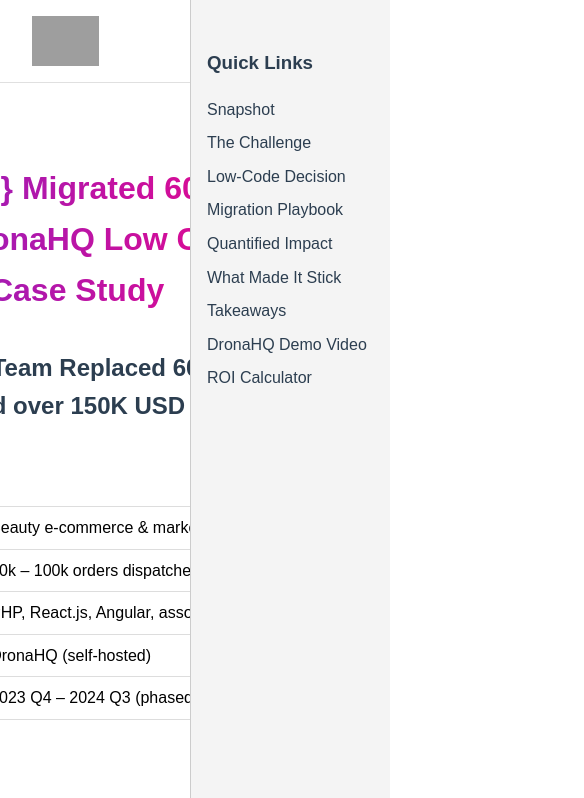
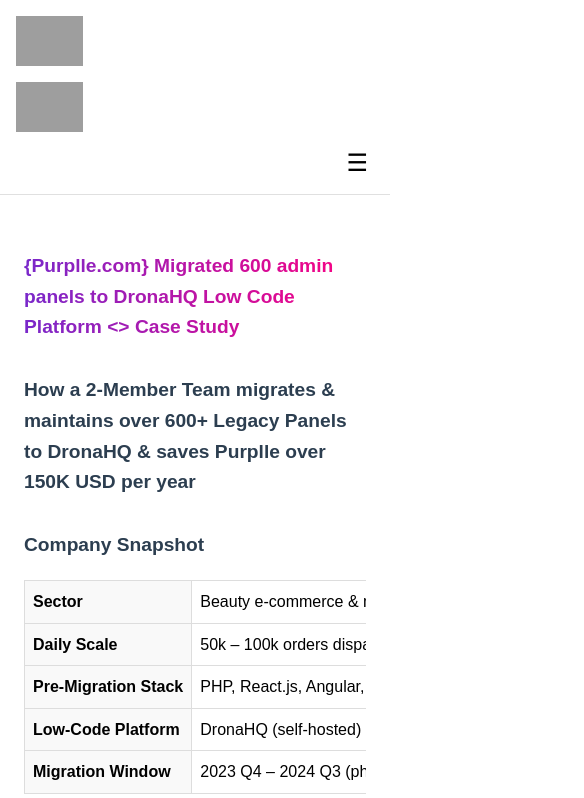
Before and after one commit to jinen83/ecommerce-casestudy, a plain HTML site: page index.html in a window 390 px wide. Shown: the top 798 px of the page, 584 px wide, since content can reach past the window. Drawn offline with Linux system fonts and the light colour scheme; grey boxes are pictures that could not be loaded.

Commit message:
Update index.html

```diff
--- a/index.html
+++ b/index.html
@@ -5,40 +5,37 @@
   <meta name="viewport" content="width=device-width, initial-scale=1.0" />
   <title>Purplle Migrated admin panels to DronaHQ Low Code <> Case Study</title>
   <style>
-    body { font-family: Arial, sans-serif; line-height: 1.6; margin: 0; padding: 0; }
-    header { display: flex; justify-content: space-between; align-items: center; padding: 1rem 2rem; background: #fff; border-bottom: 1px solid #e0e0e0; }
-    header img { max-height: 50px; }
-    #container { display: flex; }
-    #sidebar {
-      position: fixed;
-      right: 0;
-      top: 0;
-      width: 200px;
-      height: 100vh;
-      overflow-y: auto;
-      background: #f4f4f4;
-      border-left: 1px solid #ccc;
-      padding: 1rem;
-      box-sizing: border-box;
+     body {
+      font-family: Arial, sans-serif;
+      line-height: 1.6;
+      margin: 0;
+      padding: 0;
+      background: #fff;
     }
-    #sidebar ul { list-style: none; padding: 0; }
-    #sidebar li { margin: 0.5rem 0; }
-    #sidebar a { text-decoration: none; color: #2c3e50; }
-    #sidebar a:hover { text-decoration: underline; }
-    .gradient-text { background: linear-gradient(90deg, #7928CA, #FF0080); -webkit-background-clip: text; -webkit-text-fill-color: transparent; }
-    .content { margin-right: 220px; padding: 2rem; }
-    h1, h2, h3, h4 { color: #2c3e50; margin-top: 2rem; }
-    table { width: 100%; border-collapse: collapse; margin: 1rem 0; }
-    th, td { border: 1px solid #ddd; padding: 0.5rem; text-align: left; }
-    th { background-color: #f9f9f9; }
-    section { margin-bottom: 2rem; }
-    .calculator { background: #f9f9f9; padding: 1rem; border: 1px solid #ccc; border-radius: 4px; max-width: 400px; }
-    .calculator label { display: block; margin-top: 0.5rem; }
-    .calculator select, .calculator input { width: 100%; padding: 0.4rem; margin-top: 0.3rem; }
-    .result { margin-top: 1rem; font-weight: bold; }
-    .small-link { font-size: 0.9rem; margin-top: 0.5rem; }
-    pre { background: #eee; padding: 1rem; overflow-x: auto; }
-        #container {
+    header {
+      position: relative;
+      z-index: 1000;
+      display: flex;
+      justify-content: space-between;
+      align-items: center;
+      padding: 1rem 2rem;
+      background: #fff;
+      border-bottom: 1px solid #e0e0e0;
+      flex-wrap: wrap;
+    }
+    header img {
+      max-height: 50px;
+      margin-bottom: 0.5rem;
+    }
+    #menu-toggle {
+      display: none;
+      background: none;
+      border: none;
+      font-size: 1.5rem;
+      cursor: pointer;
+      margin-left: auto;
+    }
+    #container {
       display: flex;
       justify-content: center;
       align-items: flex-start;
@@ -47,10 +44,100 @@
       padding: 1rem;
       box-sizing: border-box;
     }
-
     .content {
       flex: 1;
       padding: 2rem;
+      box-sizing: border-box;
+      width: 100%;
+    }
+    .content table {
+      width: 100%;
+      border-collapse: collapse;
+      margin: 1rem 0;
+      display: block;
+      overflow-x: auto;
+    }
+    th, td {
+      border: 1px solid #ddd;
+      padding: 0.5rem;
+      text-align: left;
+      white-space: nowrap;
+    }
+    th { background-color: #f9f9f9; }
+    section { margin-bottom: 2rem; }
+    .gradient-text {
+      background: linear-gradient(90deg, #7928CA, #FF0080);
+      -webkit-background-clip: text;
+      -webkit-text-fill-color: transparent;
+    }
+    h1, h2, h3, h4 { color: #2c3e50; margin-top: 2rem; }
+    .calculator {
+      background: #f9f9f9;
+      padding: 1rem;
+      border: 1px solid #ccc;
+      border-radius: 4px;
+      max-width: 400px;
+      margin: 0 auto;
+      box-sizing: border-box;
+    }
+    .calculator label { display: block; margin-top: 0.5rem; }
+    .calculator select, .calculator input { width: 100%; padding: 0.4rem; margin-top: 0.3rem; box-sizing: border-box; }
+    .result { margin-top: 1rem; font-weight: bold; }
+    .small-link { font-size: 0.9rem; margin-top: 0.5rem; }
+    pre { background: #eee; padding: 1rem; overflow-x: auto; }
+
+    /* Sidebar - hidden by default in mobile, fixed on large screens */
+    #sidebar {
+      display: none;
+    }
+
+    /* Layout for larger viewports */
+    @media only screen and (min-width: 769px) {
+      body {
+        padding-right: 200px;
+      }
+      #sidebar {
+        display: block;
+        position: fixed;
+        right: 0;
+        top: 0;
+        width: 200px;
+        height: 100vh;
+        overflow-y: auto;
+        background: #f4f4f4;
+        border-left: 1px solid #ccc;
+        padding: 1rem;
+        box-sizing: border-box;
+      }
+    }
+
+    /* Mobile Responsive */
+    @media only screen and (max-width: 768px) {
+      header {
+        flex-direction: column;
+        align-items: flex-start;
+        padding: 1rem;
+      }
+      header img { margin: 0 0 1rem 0; }
+      #menu-toggle { display: block; }
+      #container { flex-direction: column; padding: 0.5rem; }
+      .content { padding: 1rem; }
+      #sidebar {
+        position: absolute;
+        top: 60px;
+        left: 0;
+        width: 100%;
+        max-height: calc(100vh - 60px);
+        display: none;
+        border-top: 1px solid #ccc;
+        padding: 1rem;
+        background: #f4f4f4;
+        z-index: 999;
+      }
+      #sidebar.open { display: block; }
+      .calculator { max-width: 100%; }
+      h1, h2, h3, h4 { font-size: 1.2rem; }
+      p, ul, ol, blockquote, pre { font-size: 1rem; }
     }
   </style>
 </head>
@@ -59,12 +146,13 @@
   <header>
     <img src="https://dms-bucket-727.s3.amazonaws.com/logos/DronaHQ_Logo_Dark.png?AWSAccessKeyId=AKIAQB6LFHGEI7EAK3UF&Expires=1778221710&Signature=dunjNNgF4L6L9xgUm7Xp%2BftKNrc%3D" alt="DronaHQ Logo" />
     <img src="https://dms-bucket-727.s3.amazonaws.com/logos/purplle%20jpg.jpeg?AWSAccessKeyId=AKIAQB6LFHGEI7EAK3UF&Expires=1778221684&Signature=rMZ0enYL1ggrwWLvk5xn3uXZZJc%3D" alt="Purplle Logo" />
+    <button id="menu-toggle" aria-label="Toggle Quick Links">☰</button>
   </header>
 
   <div id="container">
     <div class="content">
       <h1 class="gradient-text"><a href="https://purplle.com" target="_blank">{Purplle.com}</a> Migrated 600 admin panels to DronaHQ Low Code Platform &lt;&gt; Case Study</h1>
-      <h2>How a 2-Person Team Replaced 600+ Legacy Panels and saved over 150K USD per year</h2>
+      <h2>How a 2-Member Team migrates & maintains over 600+ Legacy Panels to DronaHQ & saves Purplle over 150K USD per year</h2>
 
       <section id="snapshot">
         <h3>Company Snapshot</h3>
@@ -289,6 +377,13 @@ Annual $ saved = 26 × $8,000 = $208,000
       syncMaintPct(maintPctEl.value);
       update();
     })();
+
+    // Toggle sidebar on mobile
+    document.getElementById('menu-toggle').addEventListener('click', function() {
+      const sidebar = document.getElementById('sidebar');
+      sidebar.classList.toggle('open');
+    });
+
   </script>
 </body>
 </html>
```
